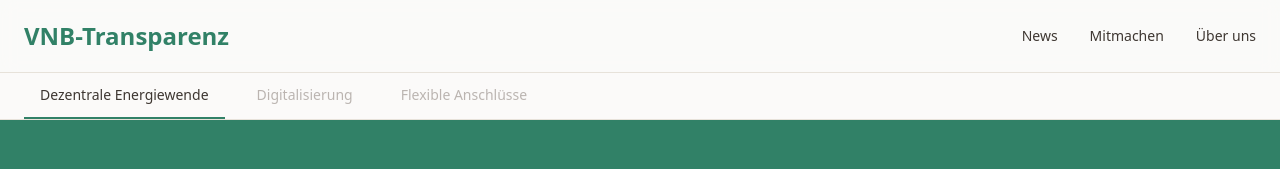
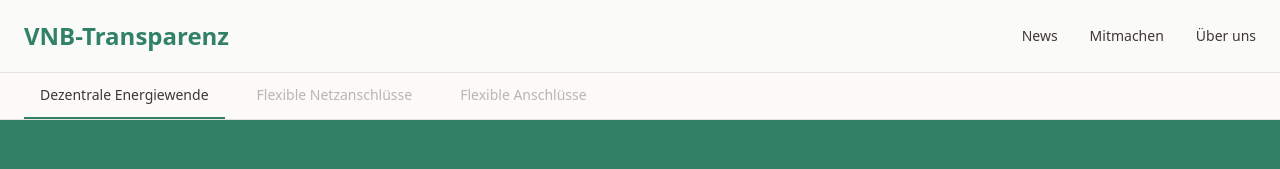
Before and after one commit to DanielFuerstenwerth/vnbtransparenzde, a React (Vite) app: page / in a window 1280 px wide. Shown: the top 169 px of the page. Built offline with nearby package versions, Linux system fonts and the light colour scheme; the HTML template or start-up script is replaced by a standard one.

Commit message:
Code edited in Lovable Code Editor

```diff
--- a/src/components/CategoryTabs.tsx
+++ b/src/components/CategoryTabs.tsx
@@ -63,7 +63,7 @@ const CategoryTabs = ({ activeCategory, onCategoryChange }: CategoryTabsProps) =
             className="px-4 py-3 text-sm font-medium border-b-2 border-transparent text-muted-foreground opacity-50 cursor-not-allowed"
             disabled
           >
-            Digitalisierung
+            Flexible Netzanschlüsse
           </button>
 
           <button
```
